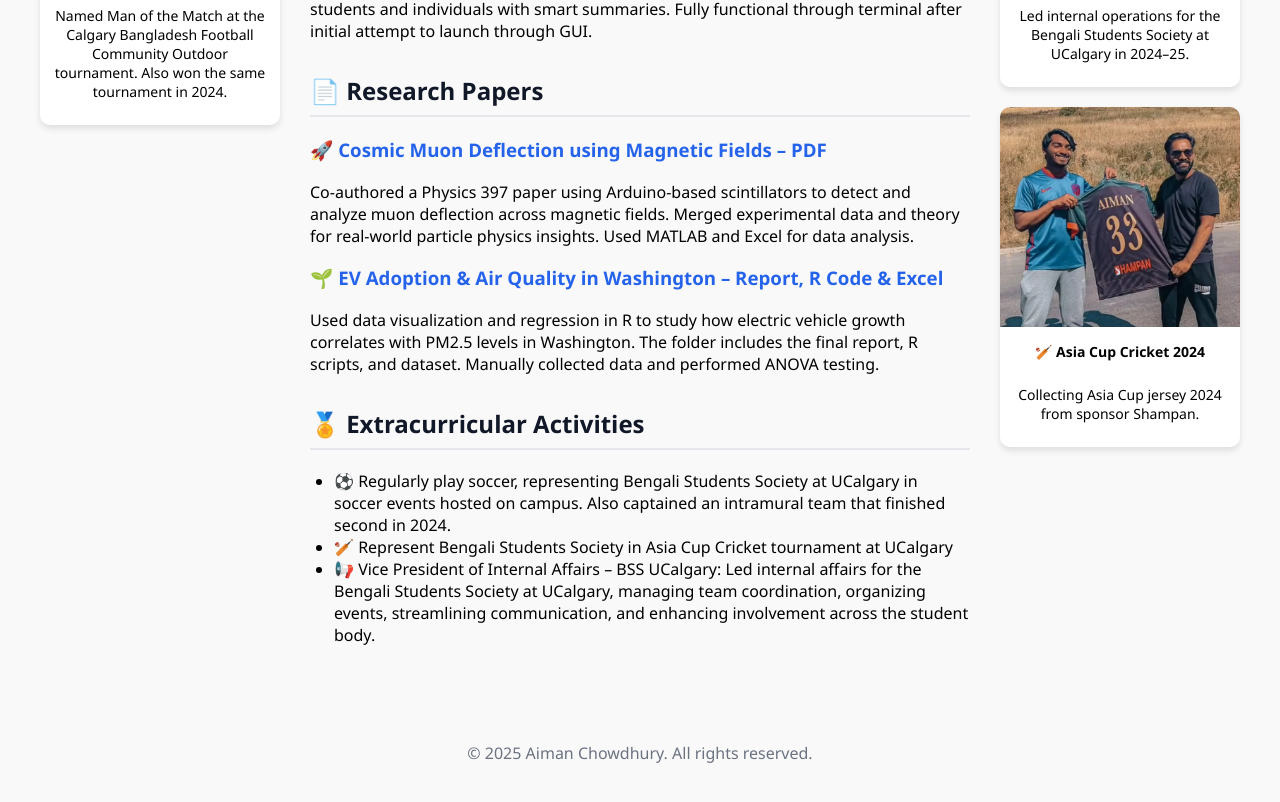
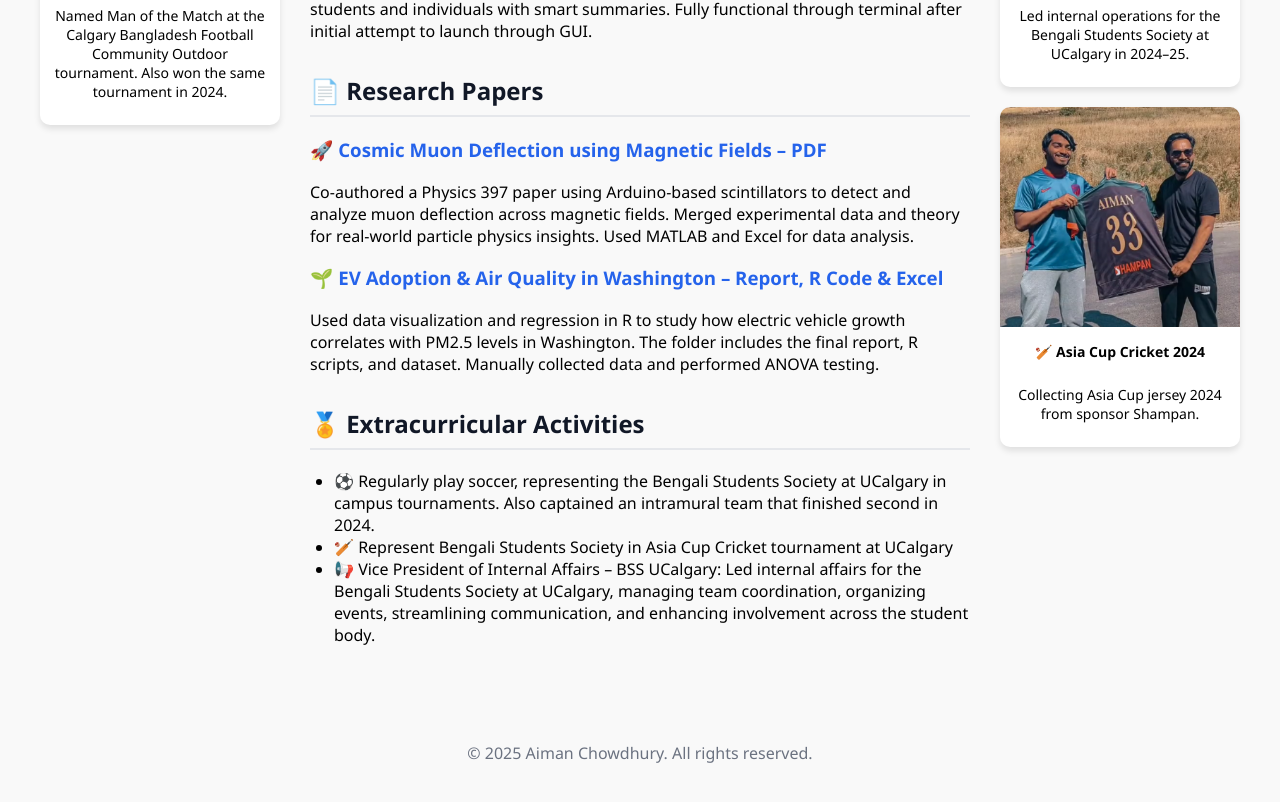
Before and after one commit to AimanChowdhury01/aiman.github.io, a plain HTML site: page index.html in a window 1280 px wide. Shown: the part 484-1286 px from the top of the page. Drawn offline with Linux system fonts and the light colour scheme.

Commit message:
Update index.html

```diff
--- a/index.html
+++ b/index.html
@@ -131,7 +131,7 @@
 
       <h2>🏅 Extracurricular Activities</h2>
       <ul>
-        <li>⚽ Regularly play soccer, representing Bengali Students Society at UCalgary in soccer events hosted on campus. Also captained an intramural team that finished second in 2024.</li>
+        <li>⚽ Regularly play soccer, representing the Bengali Students Society at UCalgary in campus tournaments. Also captained an intramural team that finished second in 2024.</li>
         <li>🏏 Represent Bengali Students Society in Asia Cup Cricket tournament at UCalgary</li>
         <li>📢 Vice President of Internal Affairs – BSS UCalgary: Led internal affairs for the Bengali Students Society at UCalgary, managing team coordination, organizing events, streamlining communication, and enhancing involvement across the student body.</li>
       </ul>
```
